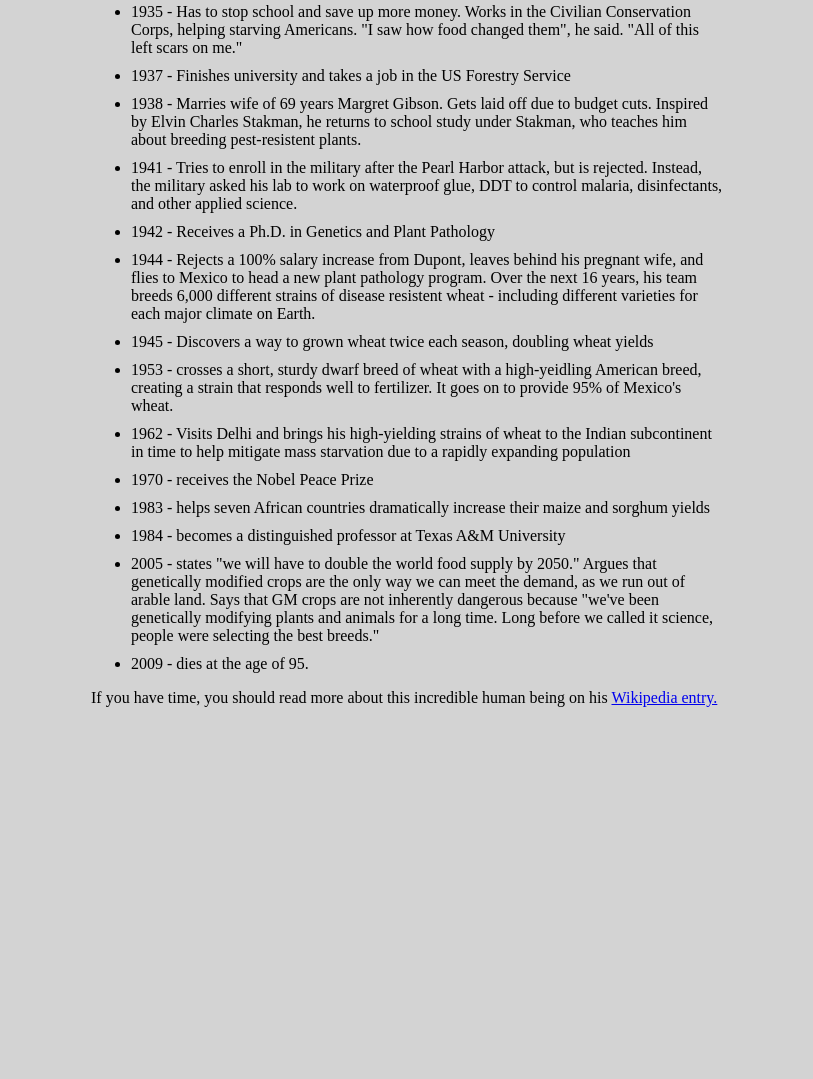
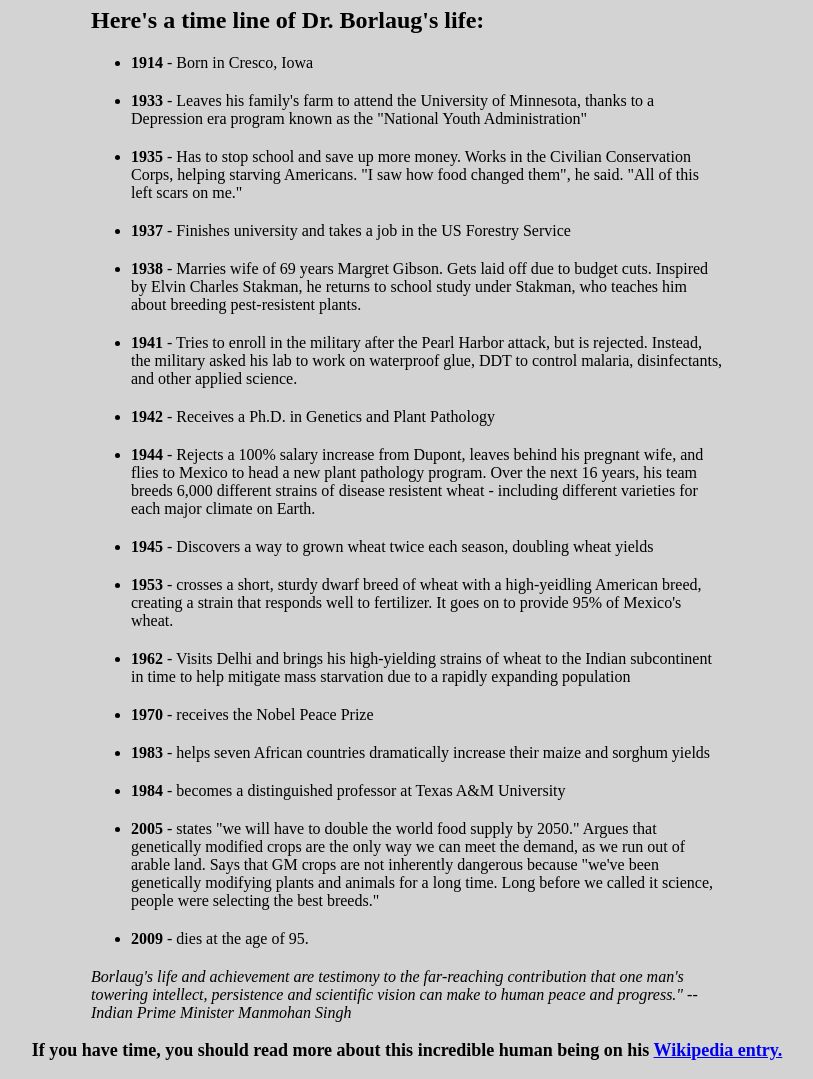
Before and after one commit to kusiLaw/lawrence_and_Jorum_microverse_trail_project, a plain HTML site: page index.html in a window 1280 px wide. Shown: the part 858-1937 px from the top of the page, without its empty margins (233-1046 px from the left). Before the commit the page ends 1581 px from the top, so only its background shows below. Drawn offline with Linux system fonts and the light colour scheme.

Commit message:
feature work

```diff
--- a/css/index.css
+++ b/css/index.css
@@ -6,26 +6,34 @@
     margin-top: 20px;
     text-align: center;
     font-weight: 800px;
+    font-size: 18px;
 }
 #img-div{
     display: block;
     background-color: white;
-    width: 80%;
+    width: 95%;
     margin-left: auto;
     margin-right: auto;
+    text-align: center;
+    padding-bottom: 20px;
 }
 #img-caption{
     display: block;
+    padding-bottom: 20px;
+
 }
 
-#img-div{
+/* #img-div{
     background-size: cover;
-}
+} */
 #image{
-    width:100%;
+    display: block;
+    width:90%;
     height: 100%;
     margin-bottom: 20px;
-
+    background-size: cover;
+    margin-left: auto;
+    margin-right: auto;
 
 }
 #img-caption{
@@ -40,5 +48,20 @@
    margin-right: auto;
 }
 li{
-    margin-bottom: 10px;
+    margin-bottom: 20px;
 }
+
+.writer{
+    margin-top: 20px;
+}
+p.footer{
+    text-align:center ;
+    font-size: 18px;
+    font-weight: 800px;
+
+
+}
+
+a:link{
+    font-size: 18px;
+}
--- a/index.html
+++ b/index.html
@@ -18,33 +18,36 @@
             </div>
 
             <div id ="tribute-info">
-
+                <h2>Here's a time line of Dr. Borlaug's life:</h2>
                 <ul>
-                    <li><stron>1914</stron> - Born in Cresco, Iowa</li>
-                    <li>1933 - Leaves his family's farm to attend the University of Minnesota, thanks to a Depression era program known as the "National Youth Administration"</li>
-                    <li>1935 - Has to stop school and save up more money. Works in the Civilian Conservation Corps, helping starving Americans. "I saw how food changed them", he said. "All of this left scars on me."</li>
-                    <li>1937 - Finishes university and takes a job in the US Forestry Service</li>
-                    <li>1938 - Marries wife of 69 years Margret Gibson. Gets laid off due to budget cuts. Inspired by Elvin Charles Stakman, he returns to school study under Stakman, who teaches him about breeding pest-resistent plants.</li>
-                    <li>1941 - Tries to enroll in the military after the Pearl Harbor attack, but is rejected. Instead, the military asked his lab to work on waterproof glue, DDT to control malaria, disinfectants, and other applied science.</li>
-                    <li>1942 - Receives a Ph.D. in Genetics and Plant Pathology</li>
-                    <li>1944 - Rejects a 100% salary increase from Dupont, leaves behind his pregnant wife, and flies to Mexico to head a new plant pathology program. Over the next 16 years, his team breeds 6,000 different strains of disease resistent wheat - including different varieties for each major climate on Earth.</li>
-                    <li>1945 - Discovers a way to grown wheat twice each season, doubling wheat yields</li>
-                    <li>1953 - crosses a short, sturdy dwarf breed of wheat with a high-yeidling American breed, creating a strain that responds well to fertilizer. It goes on to provide 95% of Mexico's wheat.</li>
-                    <li>1962 - Visits Delhi and brings his high-yielding strains of wheat to the Indian subcontinent in time to help mitigate mass starvation due to a rapidly expanding population</li>
-                    <li>1970 - receives the Nobel Peace Prize</li>
-                    <li>1983 - helps seven African countries dramatically increase their maize and sorghum yields</li>
-                    <li>1984 - becomes a distinguished professor at Texas A&M University</li>
-                    <li>2005 - states "we will have to double the world food supply by 2050." Argues that genetically modified crops are the only way we can meet the demand, as we run out of arable land. Says that GM crops are not inherently dangerous because "we've been genetically modifying plants and animals for a long time. Long before we called it science, people were selecting the best breeds."</li>
-                    <li>2009 - dies at the age of 95.</li>
+                    <li><strong>1914</strong> - Born in Cresco, Iowa</li>
+                    <li><strong>1933</strong> - Leaves his family's farm to attend the University of Minnesota, thanks to a Depression era program known as the "National Youth Administration"</li>
+                    <li><strong>1935</strong> - Has to stop school and save up more money. Works in the Civilian Conservation Corps, helping starving Americans. "I saw how food changed them", he said. "All of this left scars on me."</li>
+                    <li><strong>1937</strong> - Finishes university and takes a job in the US Forestry Service</li>
+                    <li><strong>1938</strong> - Marries wife of 69 years Margret Gibson. Gets laid off due to budget cuts. Inspired by Elvin Charles Stakman, he returns to school study under Stakman, who teaches him about breeding pest-resistent plants.</li>
+                    <li><strong>1941</strong> - Tries to enroll in the military after the Pearl Harbor attack, but is rejected. Instead, the military asked his lab to work on waterproof glue, DDT to control malaria, disinfectants, and other applied science.</li>
+                    <li><strong>1942</strong> - Receives a Ph.D. in Genetics and Plant Pathology</li>
+                    <li><strong>1944</strong> - Rejects a 100% salary increase from Dupont, leaves behind his pregnant wife, and flies to Mexico to head a new plant pathology program. Over the next 16 years, his team breeds 6,000 different strains of disease resistent wheat - including different varieties for each major climate on Earth.</li>
+                    <li><strong>1945</strong> - Discovers a way to grown wheat twice each season, doubling wheat yields</li>
+                    <li><strong>1953</strong> - crosses a short, sturdy dwarf breed of wheat with a high-yeidling American breed, creating a strain that responds well to fertilizer. It goes on to provide 95% of Mexico's wheat.</li>
+                    <li><strong>1962</strong> - Visits Delhi and brings his high-yielding strains of wheat to the Indian subcontinent in time to help mitigate mass starvation due to a rapidly expanding population</li>
+                    <li><strong>1970</strong> - receives the Nobel Peace Prize</li>
+                    <li><strong>1983</strong> - helps seven African countries dramatically increase their maize and sorghum yields</li>
+                    <li><strong>1984</strong> - becomes a distinguished professor at Texas A&M University</li>
+                    <li><strong>2005</strong> - states "we will have to double the world food supply by 2050." Argues that genetically modified crops are the only way we can meet the demand, as we run out of arable land. Says that GM crops are not inherently dangerous because "we've been genetically modifying plants and animals for a long time. Long before we called it science, people were selecting the best breeds."</li>
+                    <li><strong>2009</strong> - dies at the age of 95.</li>
 
 
                 </ul>
-                <p>
-                    If you have time, you should read more about this incredible human being on his
-                    <a href="#" target="_blank" id="tribute-link"> Wikipedia entry.</a>
-                </p>
+               <i>
+                Borlaug's life and achievement are testimony to the far-reaching contribution that one man's towering intellect, persistence and scientific vision can make to human peace and progress."
+               </i>
+               <i class="writer">-- Indian Prime Minister Manmohan Singh</i>
             </div>
-
+            <p class="footer" >
+               <strong> If you have time, you should read more about this incredible human being on his
+                <a href="#" target="_blank" id="tribute-link"> Wikipedia entry.</a></strong>
+            </p>
         </div>
     </body>
 </html>
```
